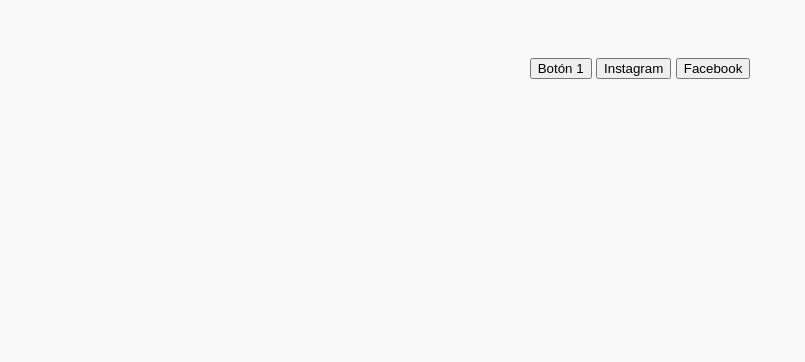
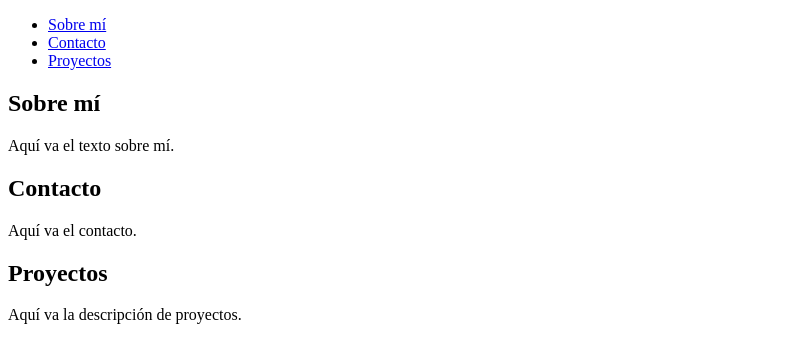
Before and after one commit to claudioclfok/clf_web, a plain HTML site: page index.html in a window 1280 px wide. Shown: the whole page, without its empty margins (0-805 px from the left). Drawn offline with Linux system fonts and the light colour scheme.

Commit message:
Update index.html

```diff
--- a/index.html
+++ b/index.html
@@ -1,13 +1,34 @@
 <!DOCTYPE html>
 <html lang="es">
 <head>
-  <meta charset="UTF-8">
-  <meta name="viewport" content="width=device-width, initial-scale=1.0">
-  <title>Mi Web Responsive</title>
-  <link rel="stylesheet" href="estilos.css">
+  <meta charset="UTF-8" />
+  <meta name="viewport" content="width=device-width, initial-scale=1.0" />
+  <title>Mi Página</title>
 </head>
 <body>
-  <button>Botón 1</button>
-  <button onclick="window.location.href='https://instagram.com'">Instagram</button>
-  <button onclick="window.location.href='https://facebook.com'">Facebook</button>
+
+  <nav>
+    <ul>
+      <li><a href="#sobre-mi">Sobre mí</a></li>
+      <li><a href="#contacto">Contacto</a></li>
+      <li><a href="#proyectos">Proyectos</a></li>
+    </ul>
+  </nav>
+
+  <section id="sobre-mi">
+    <h2>Sobre mí</h2>
+    <p>Aquí va el texto sobre mí.</p>
+  </section>
+
+  <section id="contacto">
+    <h2>Contacto</h2>
+    <p>Aquí va el contacto.</p>
+  </section>
+
+  <section id="proyectos">
+    <h2>Proyectos</h2>
+    <p>Aquí va la descripción de proyectos.</p>
+  </section>
+
+</body>
 </html>
```
